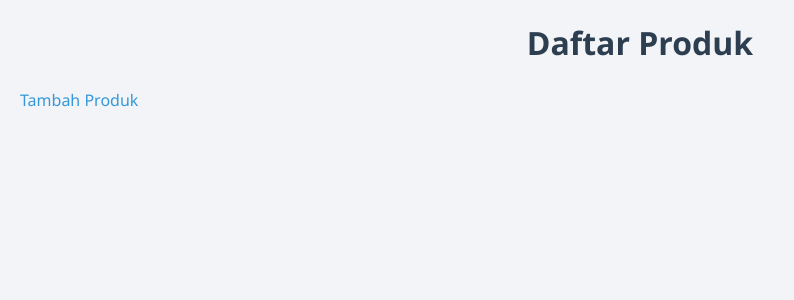
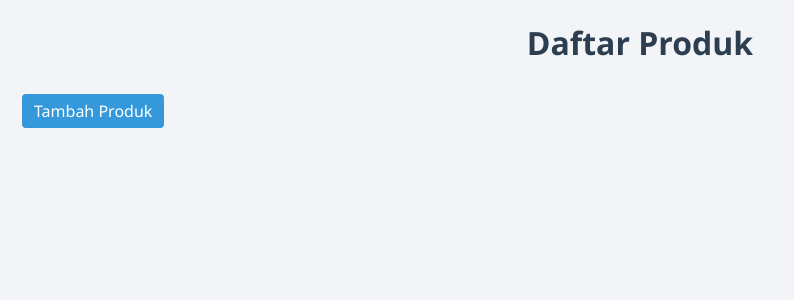
Before and after one commit to AryaWIjaya777/Tugas1BackendIPutuAryaWijayaKusuma, a PHP site: page / in a window 1280 px wide. Shown: the top 300 px of the page, without its empty margins (0-794 px from the left). Run offline with PHP 8.4, Linux system fonts and the light colour scheme; data that the repository does not hold is empty.

Commit message:
menambahkan css sederhana pada style.css untuk membuat tombol tambah produk dan tombol kembali sama seperti yang lain

```diff
--- a/css/style.css
+++ b/css/style.css
@@ -204,3 +204,18 @@ form .form-actions a:hover {
 .product-detail .action-links a:hover {
   background-color: #2c80b4;
 }
+
+.btn {
+  display: inline-block;
+  padding: 6px 12px;
+  margin: 5px 2px;
+  background-color: #3498db;
+  color: #fff;
+  text-decoration: none;
+  border-radius: 4px;
+  transition: background-color 0.3s;
+}
+
+.btn:hover {
+  background-color: #2980b9;
+}
```
